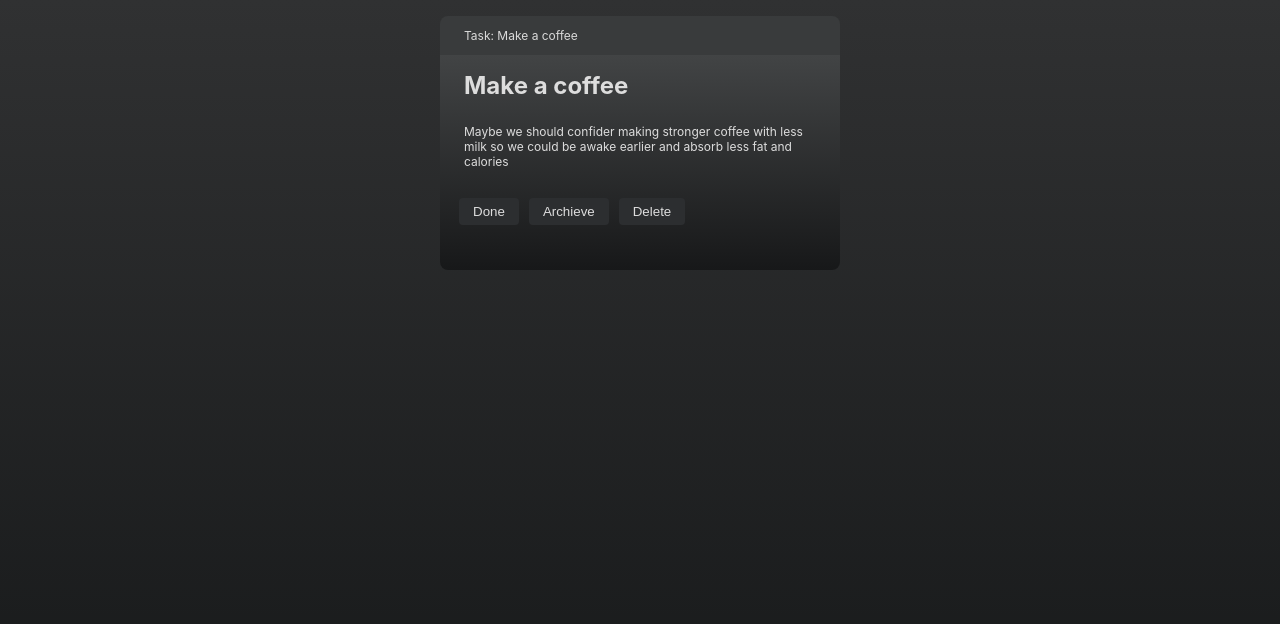
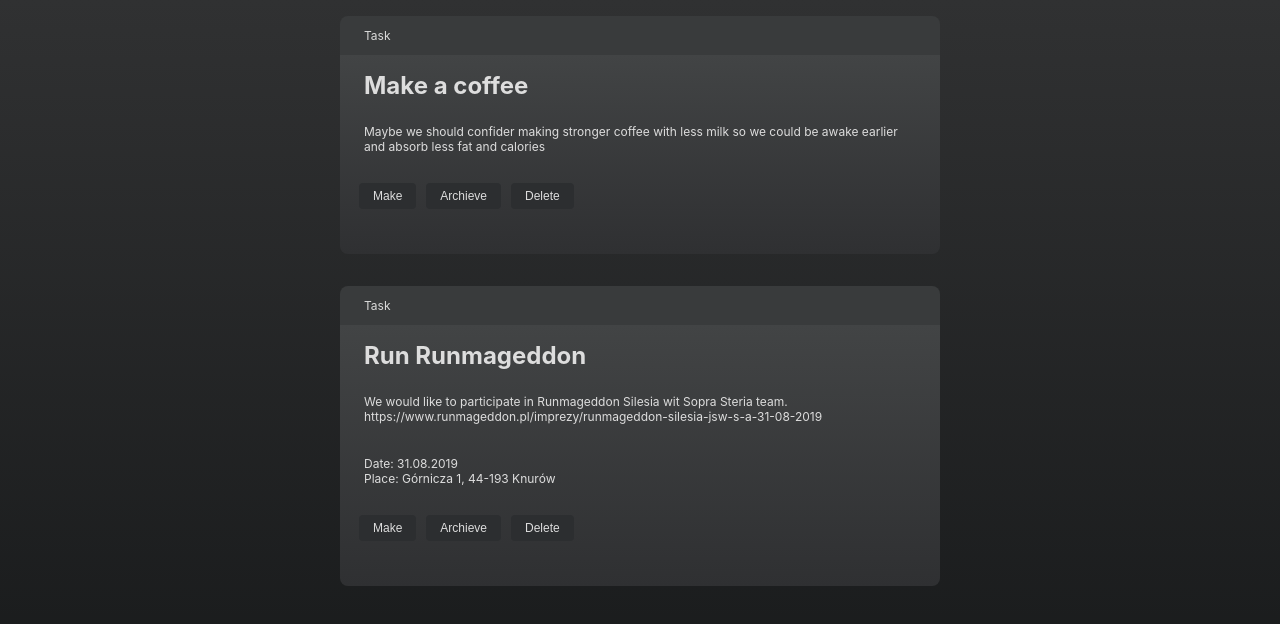
Before and after one commit to pmsopra/react-components, a React (Create React App) app: page / in a window 1280 px wide. Shown: the top 624 px of the page. Built offline with nearby package versions, Linux system fonts and the light colour scheme.

Commit message:
Add Tasks

```diff
--- a/src/App.js
+++ b/src/App.js
@@ -1,11 +1,11 @@
 import React from 'react';
-import Box from './components/Box';
+import Tasks from './components/Tasks';
 import './App.scss';
 
 function App() {
   return (
     <div className="App">
-      <Box />
+      <Tasks />
     </div>
   );
 }
--- a/src/components/Box.js
+++ b/src/components/Box.js
@@ -1,38 +1,34 @@
 import React from 'react';
 import './Box.scss';
 
-const tasks = [
-  {
-    title: 'Make a coffee',
-    content: 'Maybe we should confider making stronger coffee with less milk so we could be awake earlier and absorb less fat and calories',
-    date: '1 hour ago',
-  }
-]
+function Box(props) {
+  const { item } = props;
 
-function Box() {
-  return (<>
-    {tasks.map(task => <div className="Box">
+  return (
+    <div className="Box" key={item.key}>
       <div className="Box__header">
-        Task: {task.title}
+        Task
       </div>
 
       <div className="Box__body">
         <div className="title">
-          <h2>{task.title}</h2>
+          <h2>{item.title}</h2>
         </div>
 
         <div className="content">
-          <span>{task.content}</span>
+          <div>{item.content}</div>
+          {(item.date || item.place) && <div className="separator"></div>}
+          {item.date && <div>Date: {item.date}</div>}
+          {item.place && <div>Place: {item.place}</div>}
         </div>
 
         <div className="options">
-          <button type="button">Done</button>
+          <button type="button">Make</button>
           <button type="button">Archieve</button>
           <button type="button">Delete</button>
         </div>
       </div>
     </div>
-    )}</>
   );
 }
 
--- a/src/components/Box.scss
+++ b/src/components/Box.scss
@@ -1,9 +1,10 @@
 $color: #dadada;
 
 .Box {
-  width: 400px;
+  width: 600px;
   display: flex;
   flex-direction: column;
+  margin-bottom: 2rem;
 }
 
 .Box__header {
@@ -15,19 +16,19 @@ $color: #dadada;
   border-color: #3e4040;
   display: flex;
   box-sizing: border-box;
-  font-size: .75rem;
+  font-size: 0.75rem;
   color: #dadada;
 }
 
 .Box__body {
-  background-image: linear-gradient(#424445, #171819);
+  background-image: linear-gradient(#424445, #2f3032);
   width: 100%;
   border-bottom-left-radius: 8px;
   border-bottom-right-radius: 8px;
   padding: 1rem 1.5rem;
   border-color: #3e4040;
   box-sizing: border-box;
-  color: #DDDDDD;
+  color: #dddddd;
 
   h2 {
     margin-top: 0;
@@ -44,12 +45,24 @@ $color: #dadada;
     margin: 1.5rem -10px;
 
     button {
-      background-color: #2C2E30;
+      background-color: #2c2e30;
       border-color: transparent;
       margin: 5px;
       border-radius: 4px;
       padding: 0.25rem 0.75rem;
       color: inherit;
+      outline: none;
+      cursor: pointer;
+      user-select: none;
+      font-size: 0.75rem;
+
+      &:focus {
+        background-color: black;
+      }
     }
   }
+
+  .separator {
+    height: 2rem;
+  }
 }
--- /dev/null
+++ b/src/components/Tasks.js
@@ -0,0 +1,30 @@
+import React from 'react';
+import Box from './Box';
+import './Tasks.scss';
+
+const tasks = [
+  {
+    id: 1,
+    title: 'Make a coffee',
+    content: 'Maybe we should confider making stronger coffee with less milk so we could be awake earlier and absorb less fat and calories',
+  },
+  {
+    id: 2,
+    title: 'Run Runmageddon',
+    content: 'We would like to participate in Runmageddon Silesia wit Sopra Steria team. https://www.runmageddon.pl/imprezy/runmageddon-silesia-jsw-s-a-31-08-2019',
+    date: '31.08.2019',
+    place: 'Górnicza 1, 44-193 Knurów',
+  },
+]
+
+function Tasks() {
+  return (
+    <div className="Tasks">
+      {tasks.map(task => <Box
+        item={task}
+        key={task.id} />)}
+    </div>
+  );
+}
+
+export default Tasks;
--- /dev/null
+++ b/src/components/Tasks.scss
@@ -0,0 +1,4 @@
+.Tasks {
+  display: flex;
+  flex-direction: column;
+}
```
